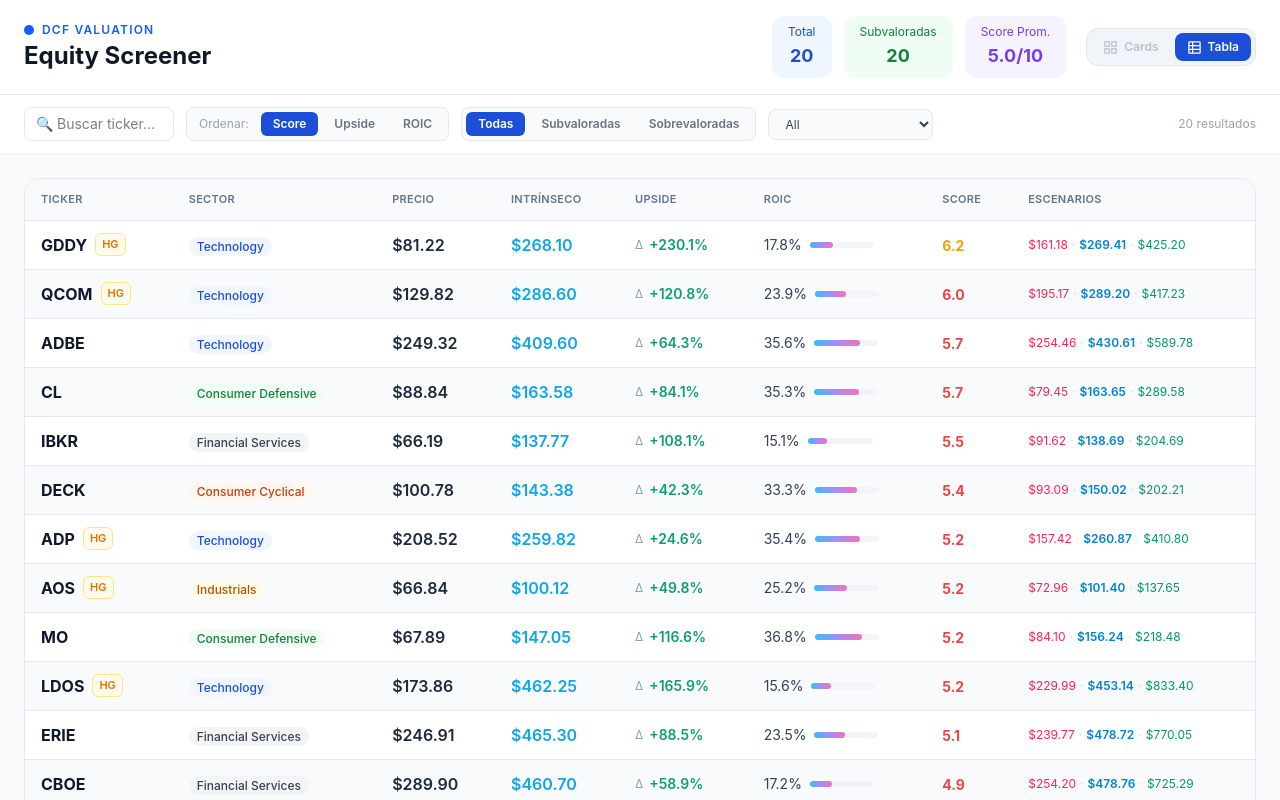
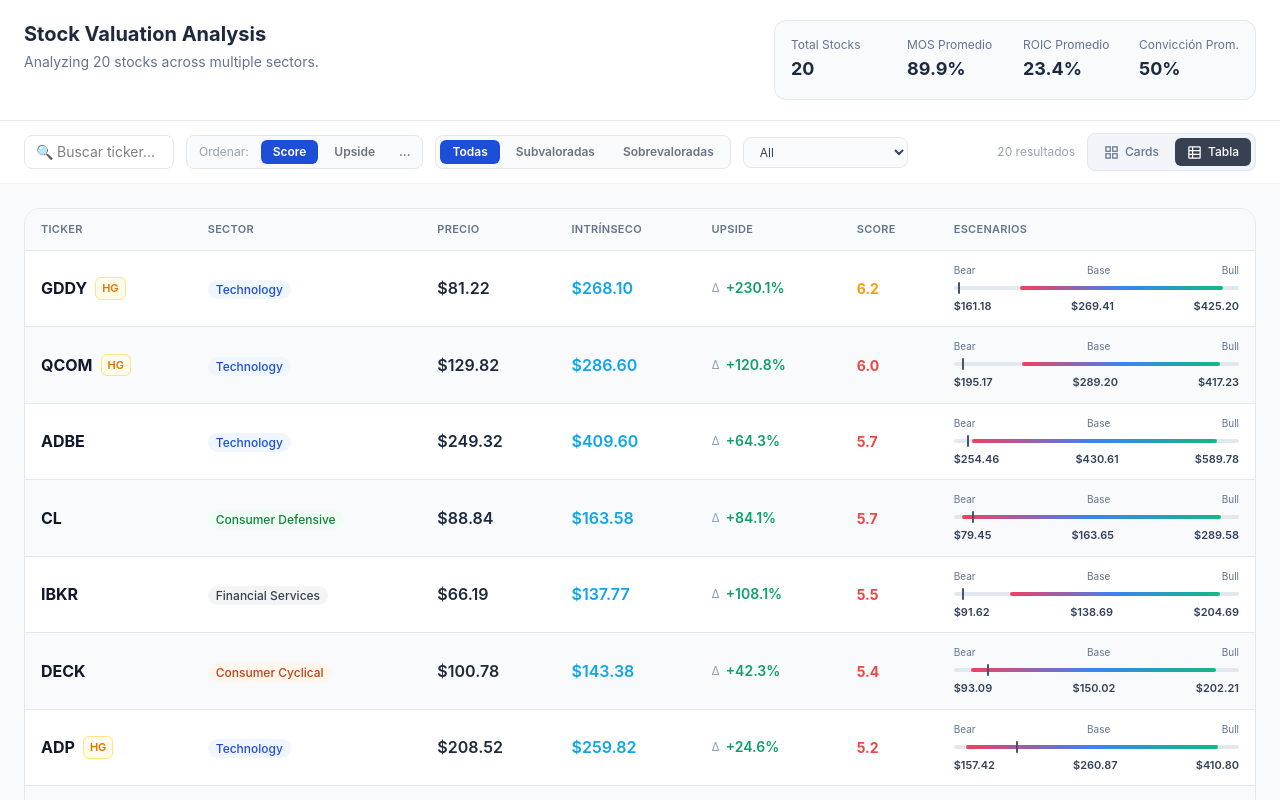
Before and after one commit to reoxb/lumui, a React (Vite) app: page / in a window 1280 px wide. Shown: the top 800 px of the page. Built offline with nearby package versions, Linux system fonts and the light colour scheme.

Commit message:
Added a new version

```diff
--- a/src/valuation-dashboard.tsx
+++ b/src/valuation-dashboard.tsx
@@ -292,12 +292,40 @@
 }
 
 // ─── ScenarioTrack ────────────────────────────────────────────────────────────
-function ScenarioTrack({ stock }) {
+function ScenarioTrack({ stock, compact = false }) {
   const { intrinsic_low, intrinsic_mid, intrinsic_high } = stock.scenario_analysis;
   const price = stock.inputs.price;
   const min = Math.min(intrinsic_low, price) * 0.92;
   const max = Math.max(intrinsic_high, price) * 1.05;
   const toP = (v) => `${((v - min) / (max - min) * 100).toFixed(1)}%`;
+
+  if (compact) {
+    return (
+      <div className="min-w-[200px]">
+        <div className="flex justify-between text-[10px] text-slate-500 mb-0.5">
+          <span>Bear</span><span>Base</span><span>Bull</span>
+        </div>
+        <div className="relative h-4">
+          <div className="absolute top-1.5 left-0 right-0 h-1 rounded-full bg-slate-200" />
+          <div
+            className="absolute top-1.5 h-1 rounded-full"
+            style={{
+              left: toP(intrinsic_low),
+              width: `${((intrinsic_high - intrinsic_low) / (max - min) * 100).toFixed(1)}%`,
+              background: "linear-gradient(90deg,#F43F5E,#3B82F6,#10B981)"
+            }}
+          />
+          <div className="absolute top-0.5 w-0.5 h-3 rounded-full bg-slate-600" style={{ left: toP(price), transform:"translateX(-50%)" }}/>
+        </div>
+        <div className="flex justify-between text-[11px] mt-0.5 font-semibold text-slate-700">
+          <span>{money(intrinsic_low)}</span>
+          <span>{money(intrinsic_mid)}</span>
+          <span>{money(intrinsic_high)}</span>
+        </div>
+      </div>
+    );
+  }
+
   return (
     <div className="mt-4">
       <div className="flex justify-between text-[11px] text-slate-400 mb-1">
@@ -417,34 +445,14 @@
         </div>
       </td>
       <td className="px-4 py-3">
-        <div className="flex items-center gap-2">
-          <span className="text-sm text-slate-700">{pctFmt(stock.quality_metrics.roic)}</span>
-          <div className="w-16 h-1.5 rounded-full bg-slate-100">
-            <div
-              className="h-1.5 rounded-full"
-              style={{
-                width:`${Math.min(stock.quality_metrics.roic*200,100)}%`,
-                background:"linear-gradient(90deg,#38BDF8,#A78BFA,#F472B6)"
-              }}
-            />
-          </div>
-        </div>
-      </td>
-      <td className="px-4 py-3">
         <span
           className="font-bold text-sm"
           style={{ color: stock.score >= 0.75 ? "#0EA5E9" : stock.score >= 0.6 ? "#F59E0B" : "#EF4444" }}>
           {(stock.score * 10).toFixed(1)}
         </span>
       </td>
-      <td className="px-4 py-3">
-        <div className="flex items-center gap-1 text-xs">
-          <span className="text-rose-500">{money(stock.scenario_analysis.intrinsic_low)}</span>
-          <span className="text-slate-300">·</span>
-          <span className="text-sky-600 font-semibold">{money(stock.scenario_analysis.intrinsic_mid)}</span>
-          <span className="text-slate-300">·</span>
-          <span className="text-emerald-600">{money(stock.scenario_analysis.intrinsic_high)}</span>
-        </div>
+      <td className="px-4 py-3 align-top">
+        <ScenarioTrack stock={stock} compact />
       </td>
     </tr>
   );
@@ -505,6 +513,16 @@
           ))}
         </div>
 
+        <div className="flex items-center gap-3 mt-3 pt-3 border-t border-gray-100 mb-3">
+          <span className="text-xs text-gray-500 w-24 shrink-0">💰 Precio hoy</span>
+          <div className="flex-1 h-2 rounded-full bg-gray-100">
+            <div className="h-2 rounded-full bg-gray-400"
+              style={{ width:`${Math.min((stock.inputs.price/stock.scenario_analysis.intrinsic_high)*100,100)}%` }}/>
+          </div>
+          <span className="text-xs font-bold w-16 text-right text-gray-600">{money(stock.inputs.price)}</span>
+          <span className="text-xs w-14 text-right text-gray-400">—</span>
+        </div>
+
         <p className="text-sm font-semibold text-gray-700 mb-3">Análisis de Escenarios</p>
         {[
           { label:"🐻 Pesimista", value:stock.scenario_analysis.intrinsic_low,  color:"#EF4444" },
@@ -526,15 +544,6 @@
             </div>
           );
         })}
-        <div className="flex items-center gap-3 mt-3 pt-3 border-t border-gray-100 mb-5">
-          <span className="text-xs text-gray-500 w-24 shrink-0">💰 Precio hoy</span>
-          <div className="flex-1 h-2 rounded-full bg-gray-100">
-            <div className="h-2 rounded-full bg-gray-400"
-              style={{ width:`${Math.min((stock.inputs.price/stock.scenario_analysis.intrinsic_high)*100,100)}%` }}/>
-          </div>
-          <span className="text-xs font-bold w-16 text-right text-gray-600">{money(stock.inputs.price)}</span>
-          <span className="text-xs w-14 text-right text-gray-400">—</span>
-        </div>
 
         <div className="grid grid-cols-2 gap-3">
           <div className="bg-blue-50 rounded-xl p-3">
@@ -566,20 +575,16 @@
   const [isMobile, setIsMobile]           = useState(() => typeof window !== "undefined" && window.innerWidth < 768);
   const [view, setView]                   = useState(() => (typeof window !== "undefined" && window.innerWidth < 768 ? "cards" : "table")); // "cards" | "table"
   const [sortBy, setSortBy]               = useState("score");
+  const [showSortExtras, setShowSortExtras] = useState(false);
   const [filterValuation, setFilterVal]   = useState("All");
   const [filterSector, setFilterSector]   = useState("All");
   const [search, setSearch]               = useState("");
 
   useEffect(() => {
-    const onResize = () => {
-      const mobile = window.innerWidth < 768;
-      setIsMobile(mobile);
-      if (!mobile && view === "cards") setView("table");
-      if (mobile && view === "table") setView("table"); // keep table first; user can switch
-    };
+    const onResize = () => setIsMobile(window.innerWidth < 768);
     window.addEventListener("resize", onResize);
     return () => window.removeEventListener("resize", onResize);
-  }, [view]);
+  }, []);
 
   const sectors = ["All", ...Array.from(new Set(raw.map(d => d.inputs.sector))).sort()];
 
@@ -595,60 +600,44 @@
       if (sortBy === "score")  return b.score - a.score;
       if (sortBy === "upside") return upside(b) - upside(a);
       if (sortBy === "roic")   return b.quality_metrics.roic - a.quality_metrics.roic;
+      if (sortBy === "fcf")    return b.quality_metrics.fcf_yield - a.quality_metrics.fcf_yield;
       return 0;
     });
 
-  const undervalued = raw.filter(d => upside(d) > 0.05).length;
-  const avgScore    = (raw.reduce((s, d) => s + d.score, 0) / raw.length * 10).toFixed(1);
+  const avgRoic = raw.reduce((s, d) => s + d.quality_metrics.roic, 0) / raw.length;
 
   return (
     <div className="min-h-screen" style={{ background:"#F8FAFC", fontFamily:"'Inter',system-ui,sans-serif" }}>
       <style>{`@keyframes spin{from{transform:rotate(0deg)}to{transform:rotate(360deg)}}`}</style>
 
-      {/* ── TOP BAR ── */}
-      <div className="bg-white border-b border-gray-200 px-6 py-4">
-        <div className="max-w-7xl mx-auto flex flex-col md:flex-row md:items-center justify-between gap-4">
+      {/* ── TOP BAR: título a la izquierda, Resumen Estratégico a la derecha ── */}
+      <div className="bg-white border-b border-slate-200 px-6 py-5">
+        <div className="max-w-7xl mx-auto flex flex-col md:flex-row md:items-start md:justify-between gap-4">
+          {/* Izquierda: Título y subtítulo */}
           <div>
-            <div className="flex items-center gap-2 mb-0.5">
-              <div className="w-2.5 h-2.5 rounded-full bg-blue-600"/>
-              <span className="text-xs font-semibold text-blue-600 tracking-widest uppercase">DCF Valuation</span>
-            </div>
-            <h1 className="text-2xl font-bold text-gray-900">Equity Screener</h1>
+            <h1 className="text-xl font-bold text-slate-800">Stock Valuation Analysis</h1>
+            <p className="text-sm text-slate-500 font-normal mt-1">Analyzing {raw.length} stocks across multiple sectors.</p>
           </div>
-          <div className="flex items-center gap-3">
-            {[
-              { label:"Total",        value:raw.length,        color:"#1D4ED8", bg:"#EFF6FF" },
-              { label:"Subvaloradas", value:undervalued,       color:"#15803D", bg:"#F0FDF4" },
-              { label:"Score Prom.",  value:`${avgScore}/10`,  color:"#7C3AED", bg:"#F5F3FF" },
-            ].map(({ label, value, color, bg }) => (
-              <div key={label} className="rounded-xl px-4 py-2 text-center" style={{ background:bg }}>
-                <p className="text-xs mb-0.5" style={{ color }}>{label}</p>
-                <p className="text-lg font-bold" style={{ color }}>{value}</p>
+
+          {/* Derecha: Card Resumen Estratégico */}
+          <div className="rounded-xl bg-slate-50 border border-slate-200 p-4 shrink-0">
+            <div className="flex flex-wrap items-center gap-4">
+              <div className="min-w-[100px]">
+                <p className="text-xs font-normal text-slate-500">Total Stocks</p>
+                <p className="text-lg font-bold text-slate-800 mt-0.5">{raw.length}</p>
               </div>
-            ))}
-
-            {/* ── VIEW TOGGLE ── */}
-            <div className="flex gap-1 rounded-xl p-1 ml-2" style={{ background:"#F1F5F9", border:"1px solid #E2E8F0" }}>
-              <button
-                onClick={() => setView("cards")}
-                disabled={!isMobile}
-                title="Vista tarjetas"
-                className="flex items-center gap-1.5 px-3 py-1.5 rounded-lg text-xs font-semibold transition-all"
-                style={{
-                  background: view==="cards" ? "#1D4ED8" : "transparent",
-                  color: view==="cards" ? "#fff" : "#64748B",
-                  opacity: isMobile ? 1 : 0.4,
-                  cursor: isMobile ? "pointer" : "not-allowed"
-                }}>
-                <IconGrid/> Cards
-              </button>
-              <button
-                onClick={() => setView("table")}
-                title="Vista tabla"
-                className="flex items-center gap-1.5 px-3 py-1.5 rounded-lg text-xs font-semibold transition-all"
-                style={{ background: view==="table" ? "#1D4ED8" : "transparent", color: view==="table" ? "#fff" : "#64748B" }}>
-                <IconTable/> Tabla
-              </button>
+              <div className="min-w-[100px]">
+                <p className="text-xs font-normal text-slate-500">MOS Promedio</p>
+                <p className="text-lg font-bold text-slate-800 mt-0.5">{pctFmt(raw.reduce((s, d) => s + d.valuation.margin_of_safety, 0) / raw.length)}</p>
+              </div>
+              <div className="min-w-[100px]">
+                <p className="text-xs font-normal text-slate-500">ROIC Promedio</p>
+                <p className="text-lg font-bold text-slate-800 mt-0.5">{pctFmt(avgRoic)}</p>
+              </div>
+              <div className="min-w-[100px]">
+                <p className="text-xs font-normal text-slate-500">Convicción Prom.</p>
+                <p className="text-lg font-bold text-slate-800 mt-0.5">{(raw.reduce((s, d) => s + d.score, 0) / raw.length * 100).toFixed(0)}%</p>
+              </div>
             </div>
           </div>
         </div>
@@ -664,15 +653,34 @@
               style={{ border:"1px solid #E5E7EB", width:150 }}/>
           </div>
 
-          <div className="flex items-center gap-1 bg-gray-50 rounded-lg p-1" style={{ border:"1px solid #E5E7EB" }}>
+          <div className="relative flex items-center gap-1 bg-gray-50 rounded-lg p-1" style={{ border:"1px solid #E2E7EB" }}>
             <span className="text-xs text-gray-400 px-2">Ordenar:</span>
-            {[{ k:"score",l:"Score" },{ k:"upside",l:"Upside" },{ k:"roic",l:"ROIC" }].map(({ k, l }) => (
+            {[{ k:"score",l:"Score" },{ k:"upside",l:"Upside" }].map(({ k, l }) => (
               <button key={k} onClick={() => setSortBy(k)}
                 className="px-3 py-1 rounded-md text-xs font-semibold transition-all"
                 style={{ background: sortBy===k ? "#1D4ED8" : "transparent", color: sortBy===k ? "#fff" : "#6B7280" }}>
                 {l}
               </button>
             ))}
+
+            <button
+              onClick={() => setShowSortExtras(prev => !prev)}
+              className="px-2 py-1 rounded-md text-xs font-semibold transition-all"
+              style={{ background: showSortExtras ? "#1D4ED8" : "transparent", color: showSortExtras ? "#fff" : "#6B7280" }}>
+              ...
+            </button>
+
+            {showSortExtras && (
+              <div className="absolute top-full mt-1 right-0 w-max bg-white border border-slate-200 rounded-lg shadow-lg p-2 z-20">
+                {[{ k:"roic", l:"ROIC" }, { k:"fcf", l:"FCF Yield" }].map(({ k, l }) => (
+                  <button key={k} onClick={() => { setSortBy(k); setShowSortExtras(false); }}
+                    className="block w-full text-left px-3 py-1 text-xs font-semibold rounded-md hover:bg-blue-50"
+                    style={{ color: sortBy===k ? "#1D4ED8" : "#334155" }}>
+                    {l}
+                  </button>
+                ))}
+              </div>
+            )}
           </div>
 
           <div className="flex gap-1 bg-gray-50 rounded-lg p-1" style={{ border:"1px solid #E5E7EB" }}>
@@ -691,12 +699,33 @@
             {sectors.map(s => <option key={s} value={s}>{s}</option>)}
           </select>
 
-          <span className="text-xs text-gray-400 ml-auto">{data.length} resultados</span>
+          <div className="ml-auto flex items-center gap-3">
+            <span className="text-xs text-gray-400">{data.length} resultados</span>
+            <div className="flex gap-1 rounded-lg p-1 w-fit bg-slate-100 border border-slate-200">
+              <button
+                onClick={() => setView("cards")}
+                title="Vista tarjetas"
+                className="flex items-center gap-1.5 px-3 py-1.5 rounded-md text-xs font-medium transition-all"
+                style={{
+                  background: view === "cards" ? "#374151" : "transparent",
+                  color: view === "cards" ? "#fff" : "#64748B"
+                }}>
+                <IconGrid /> Cards
+              </button>
+              <button
+                onClick={() => setView("table")}
+                title="Vista tabla"
+                className="flex items-center gap-1.5 px-3 py-1.5 rounded-md text-xs font-medium transition-all"
+                style={{ background: view === "table" ? "#374151" : "transparent", color: view === "table" ? "#fff" : "#64748B" }}>
+                <IconTable /> Tabla
+              </button>
+            </div>
+          </div>
         </div>
       </div>
 
       {/* ── CONTENT ── */}
-      {view === "cards" && isMobile ? (
+      {view === "cards" ? (
         <>
           <div className="max-w-7xl mx-auto px-6 pt-4 pb-2 flex items-center gap-5 text-xs text-gray-400">
             <span className="flex items-center gap-1.5"><span className="inline-block w-0.5 h-4 bg-gray-700 rounded"/>Precio actual</span>
@@ -714,7 +743,7 @@
           <table className="w-full">
             <thead>
               <tr>
-                {["Ticker","Sector","Precio","Intrínseco","Upside","ROIC","Score","Escenarios"].map(h => (
+                {["Ticker","Sector","Precio","Intrínseco","Upside","Score","Escenarios"].map(h => (
                   <th
                     key={h}
                     className="px-4 py-3 text-left text-[11px] font-semibold uppercase tracking-wide"
```
